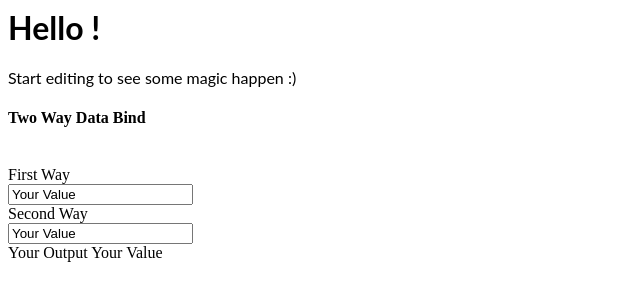
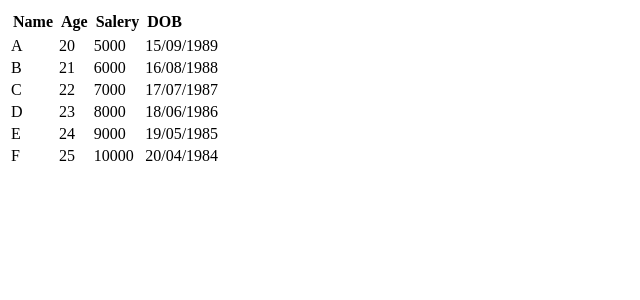
Before and after one commit to Av922230/angular-newlearn, an Angular app: page / in a window 1280 px wide. Shown: the top 300 px of the page, without its empty margins (0-640 px from the left). Built offline with nearby package versions, Linux system fonts and the light colour scheme.

Commit message:
2 files modified

```diff
--- a/src/app/EmployeeDetails/EmployeeView.html
+++ b/src/app/EmployeeDetails/EmployeeView.html
@@ -1,11 +1,12 @@
+<!--
 <h3>Employee Details </h3>
 <input type="text" [value]=Name (input)="Name=$event.target.value" >
 <input type="text" [(ngModel)]=Name>
 <br/>
 <h3><b> Your Name : </b><h3> {{Name}}
   <br/>
-<h3><b> Your Age : </b><h3> {{Age}}
-Name:"A",Age:20,Salery:5000,DOB:"15/09/1989"},
+<h3><b> Your Age : </b><h3> {{Age}}-->
+
  <table>
    <thead>
      <th><tr>Name</tr></th>
@@ -14,8 +15,11 @@ Name:"A",Age:20,Salery:5000,DOB:"15/09/1989"},
      <th><tr>DOB</tr></th>
    </thead>
    <tbody>
-      <tr ngFor="let Employee for EmployeeList">
-        <td>Employee.Name </td>
+      <tr *ngFor="let Employee of EmployeeList;">
+        <td>{{Employee.Name}}  </td>
+        <td>{{Employee.Age}} </td>
+        <td>{{Employee.Salery}} </td>
+        <td>{{Employee.DOB}} </td>
         </tr>
    </tbody>
  </table>
--- a/src/app/app.component.html
+++ b/src/app/app.component.html
@@ -1,6 +1,2 @@
-<hello name="{{ name }}"></hello>
-<p>
-  Start editing to see some magic happen :)
-</p>
-<TwoWayDataBinding></TwoWayDataBinding>
-<!--<Employee></Employee>-->
+<!--<TwoWayDataBinding></TwoWayDataBinding>-->
+<Employee></Employee>
```
